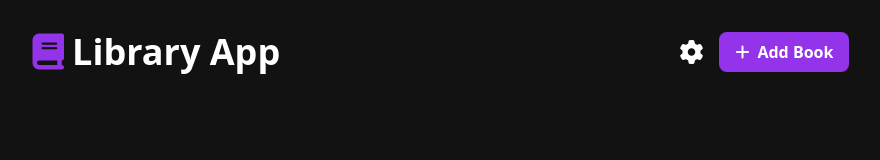
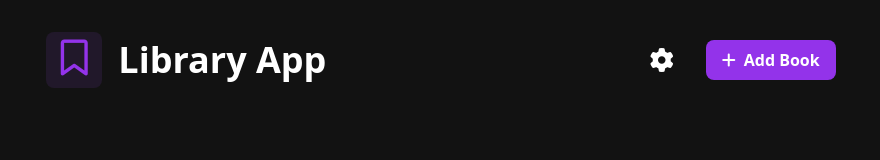
Before and after one commit to armando-rios/libraryApp, a website built with Vite: page index.html in a window 1280 px wide. Shown: the whole page, without its empty margins (199-1079 px from the left). Built offline with nearby package versions, Linux system fonts and the light colour scheme.

Commit message:
style: add basic width and header styles

```diff
--- a/index.html
+++ b/index.html
@@ -8,13 +8,13 @@
   <title>Vite App</title>
 </head>
 
-<body class="p-8">
-  <header class="flex justify-around items-center">
-    <div class="flex items-center gap-2 text-4xl">
-      <i class="fa-solid fa-book text-purple-600"></i>
+<body class="p-8 lg:w-4/6 m-auto">
+  <header class="flex justify-between center">
+    <div class="flex items-center gap-4 text-4xl">
+      <i class="fa-regular fa-bookmark text-purple-600 p-2 bg-purple-500/10 rounded-lg w-14 h-14 text-center"></i>
       <h1 class="font-bold">Library App</h1>
     </div>
-    <div class="flex items-center gap-4">
+    <div class="flex items-center gap-8">
       <i class="fa-solid fa-gear text-2xl"></i>
       <button class="flex items-center gap-2 py-2 px-4 bg-purple-600 rounded-lg">
         <i class="fa-solid fa-plus"></i>
```
